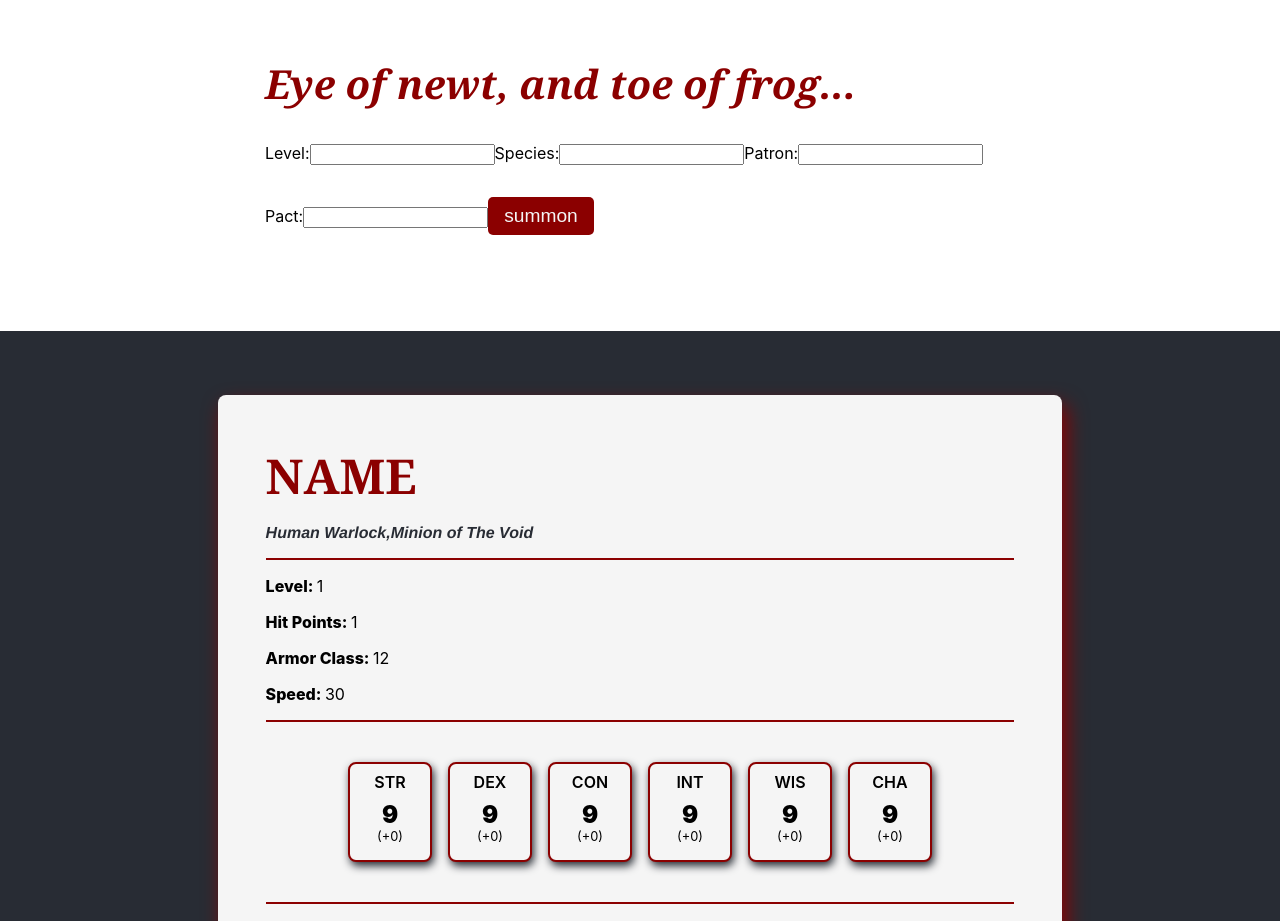
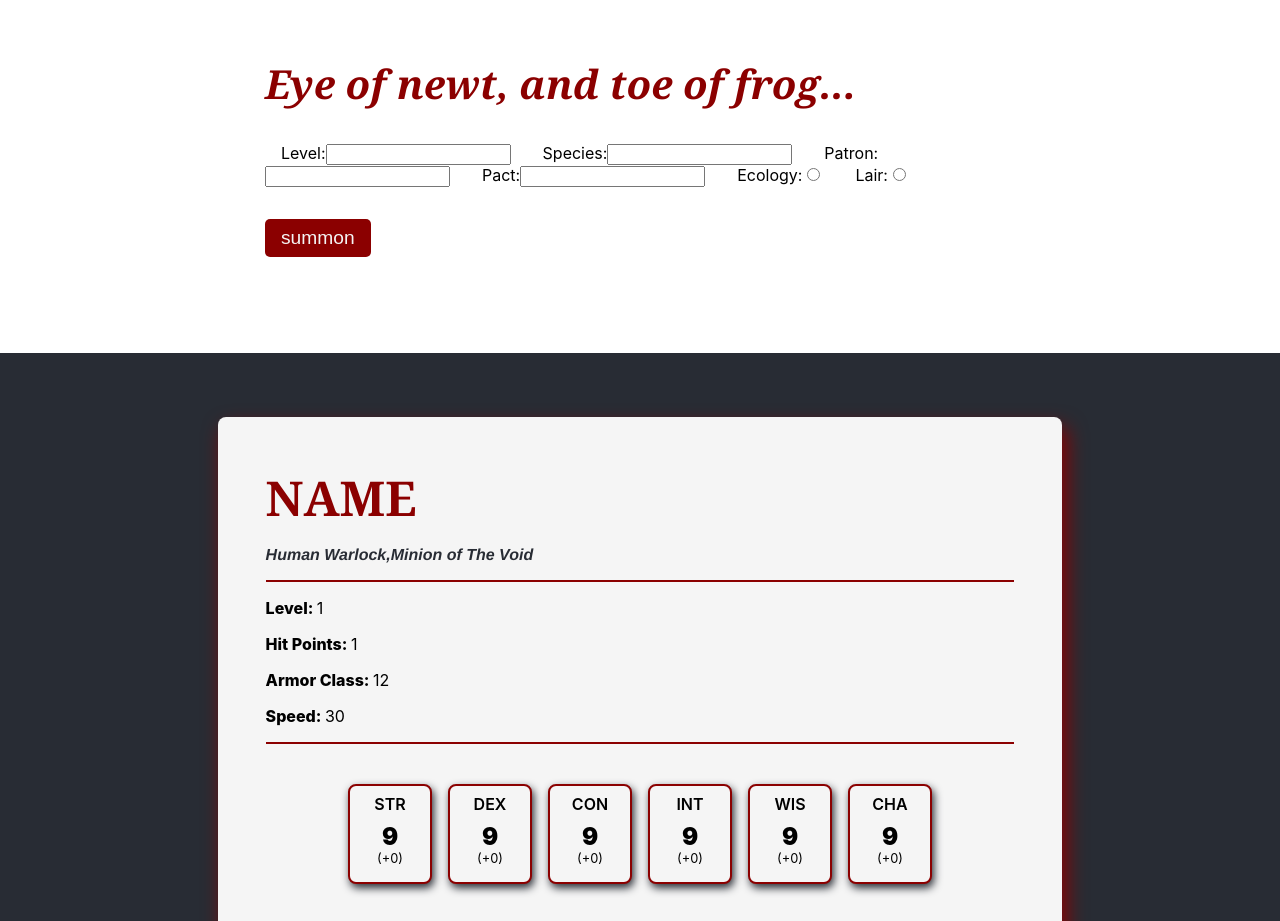
Before and after one commit to AcmeCat/Warlocks, a React (Create React App) app: page / in a window 1280 px wide. Shown: the part 840-1761 px from the top of the page. Built offline with nearby package versions, Linux system fonts and the light colour scheme.

Commit message:
classes and ids for options elements. initial padding

```diff
--- a/src/App.css
+++ b/src/App.css
@@ -65,6 +65,10 @@
   color: darkred;
   margin-bottom: 2rem;
   margin-top: 0;
+}
+
+.option {
+  padding: 1rem;
 }
 
 /* stat-block */
--- a/src/App.js
+++ b/src/App.js
@@ -99,21 +99,29 @@ class App extends React.Component {
           <section id='options'>
             <h2 id='options-heading'>Eye of newt, and toe of frog...</h2>
             <form onSubmit={this.handleSubmit}>
-              <label>
+              <label className='option'>
                 Level:
                 <input type="text" value={this.state.value} onChange={this.handleChange} />
               </label>
-              <label>
+              <label className='option'>
                 Species:
                 <input type="text" value={this.state.value} onChange={this.handleChange} />
               </label>
-              <label>
+              <label className='option'>
                 Patron:
                 <input type="text" value={this.state.value} onChange={this.handleChange} />
               </label>
-              <label>
+              <label className='option'>
                 Pact:
                 <input type="text" value={this.state.value} onChange={this.handleChange} />
+              </label>
+              <label className='option'>
+                Ecology:
+                <input type="radio" value={this.state.value} onChange={this.handleChange} />
+              </label>
+              <label className='option'>
+                Lair:
+                <input type="radio" value={this.state.value} onChange={this.handleChange} />
               </label>
               <input type="submit" value="summon" className='generate-button'/>
             </form>
```
